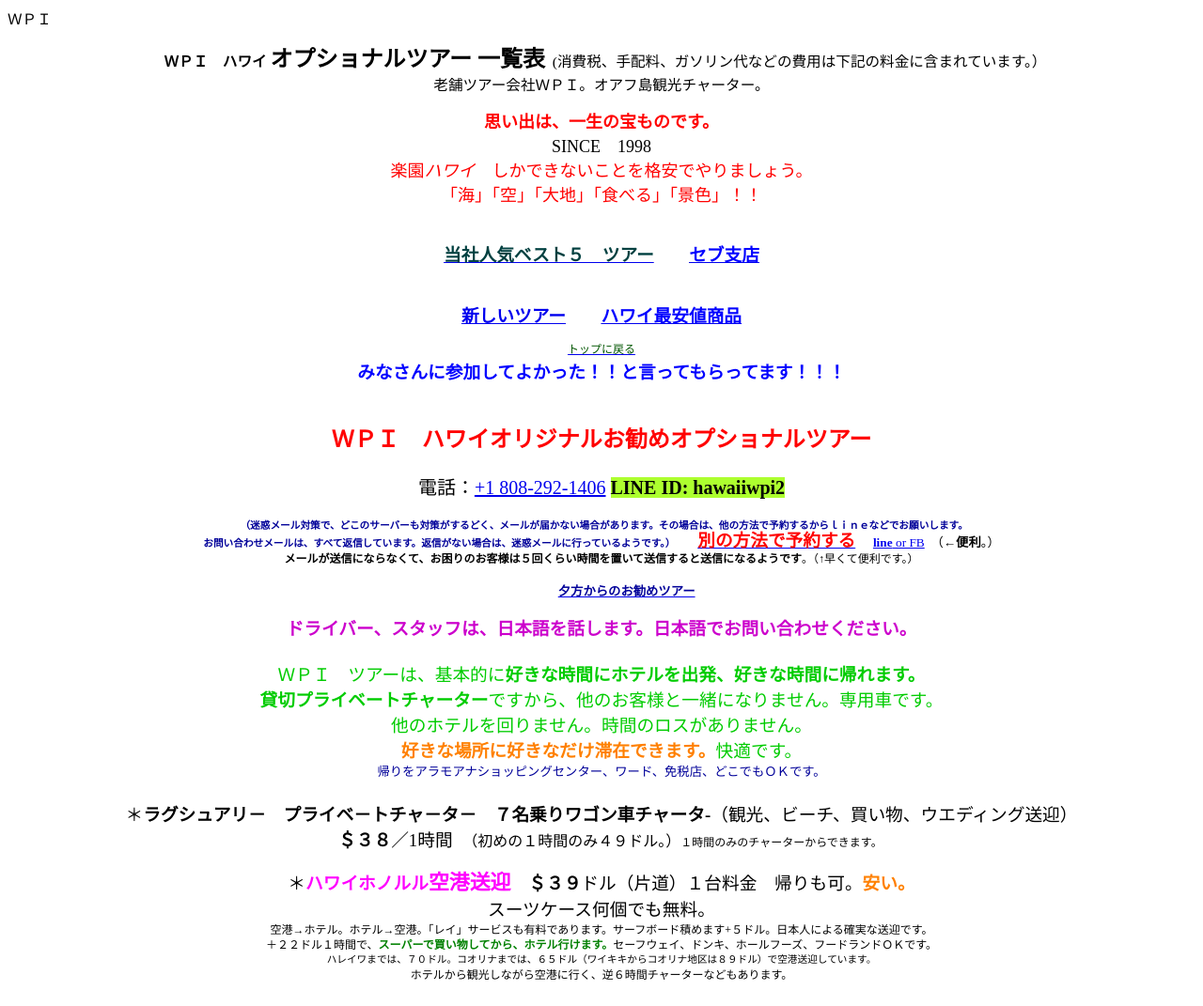
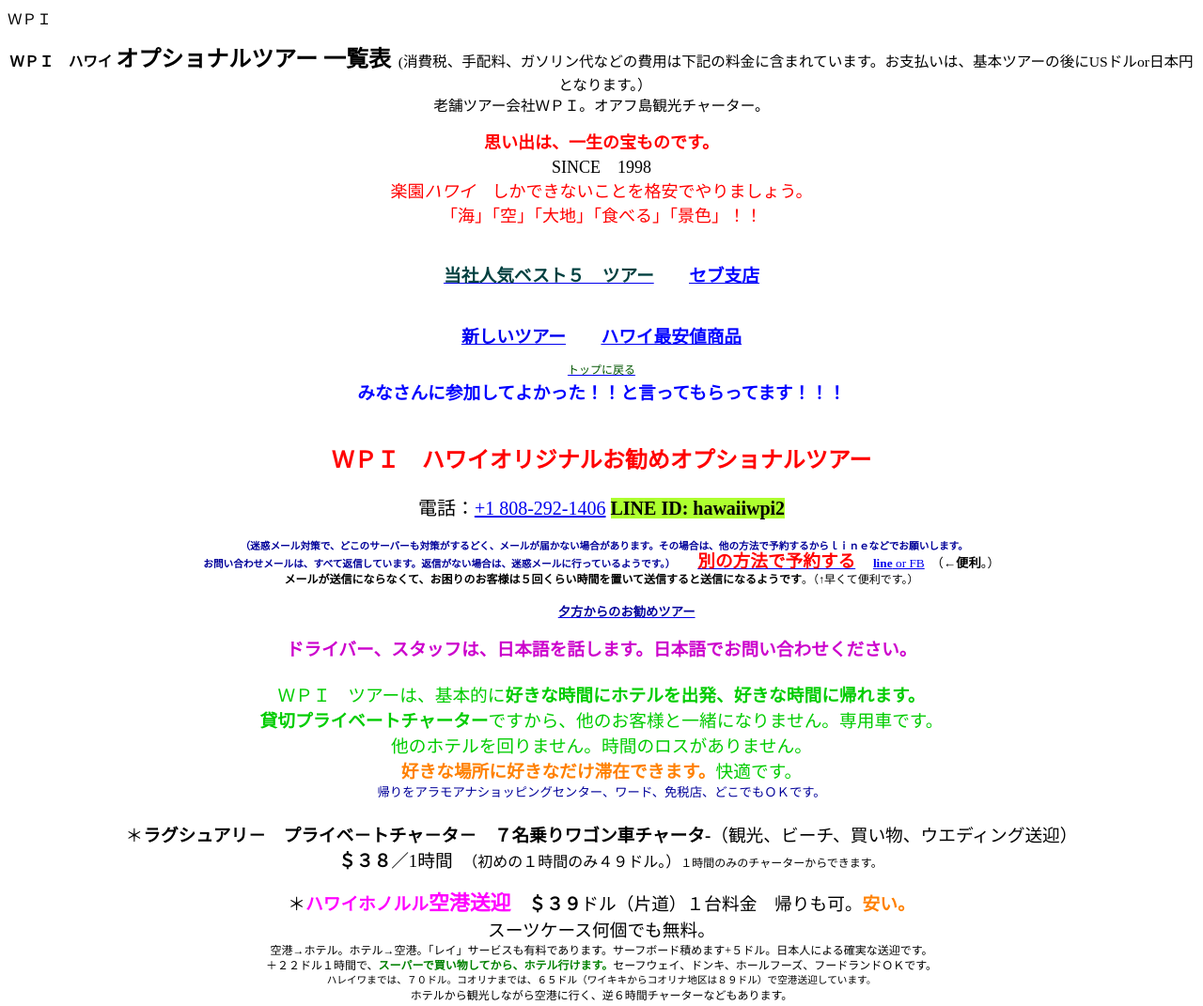
Before and after one commit to wpihawaii/jp, a plain HTML site: page docs/w.index2.html in a window 1280 px wide. Shown: the top 1071 px of the page at 94% size. Drawn offline with Linux system fonts and the light colour scheme.

Commit message:
日本円での支払いを追加

```diff
--- a/docs/w.index2.html
+++ b/docs/w.index2.html
@@ -15,7 +15,7 @@
     <p style="text-align: right;">電話：<a href="tel:01018082921406">+1 808-292-1406</a> LINE ID: hawaiiwpi2</p>
     -->
     <DIV class=Section1>
-      <p align="center"><font size="+1" style="font-size : 117%;"><B><SPAN style="FONT-FAMILY: ＭＳ Ｐ明朝">ＷＰＩ　ハワイ </SPAN><SPAN style="FONT-SIZE: 18pt; FONT-FAMILY: ＭＳ Ｐ明朝">オプショナルツアー 一覧表</SPAN></B><SPAN lang=EN-US style="FONT-FAMILY: ＭＳ Ｐ明朝"> &nbsp;(消費税、手配料、ガソリン代などの費用は下記の料金に含まれています。）　<br>
+      <p align="center"><font size="+1" style="font-size : 117%;"><B><SPAN style="FONT-FAMILY: ＭＳ Ｐ明朝">ＷＰＩ　ハワイ </SPAN><SPAN style="FONT-SIZE: 18pt; FONT-FAMILY: ＭＳ Ｐ明朝">オプショナルツアー 一覧表</SPAN></B><SPAN lang=EN-US style="FONT-FAMILY: ＭＳ Ｐ明朝"> &nbsp;(消費税、手配料、ガソリン代などの費用は下記の料金に含まれています。お支払いは、基本ツアーの後にUSドルor日本円となります。）　<br>
       老舗ツアー会社ＷＰＩ。オアフ島観光チャーター。</SPAN></font></p>
       <DIV align=center>
         <table class="MsoNormalTable" style="BORDER-TOP: 0px; BORDER-RIGHT: 0px; WIDTH: 90%; BACKGROUND: white; BORDER-COLLAPSE: collapse; BORDER-BOTTOM: 0px; BORDER-LEFT: 0px; mso-cellspacing: 1.5pt" borderColor="black" cellpadding="0" width="90%" border="0">
```
